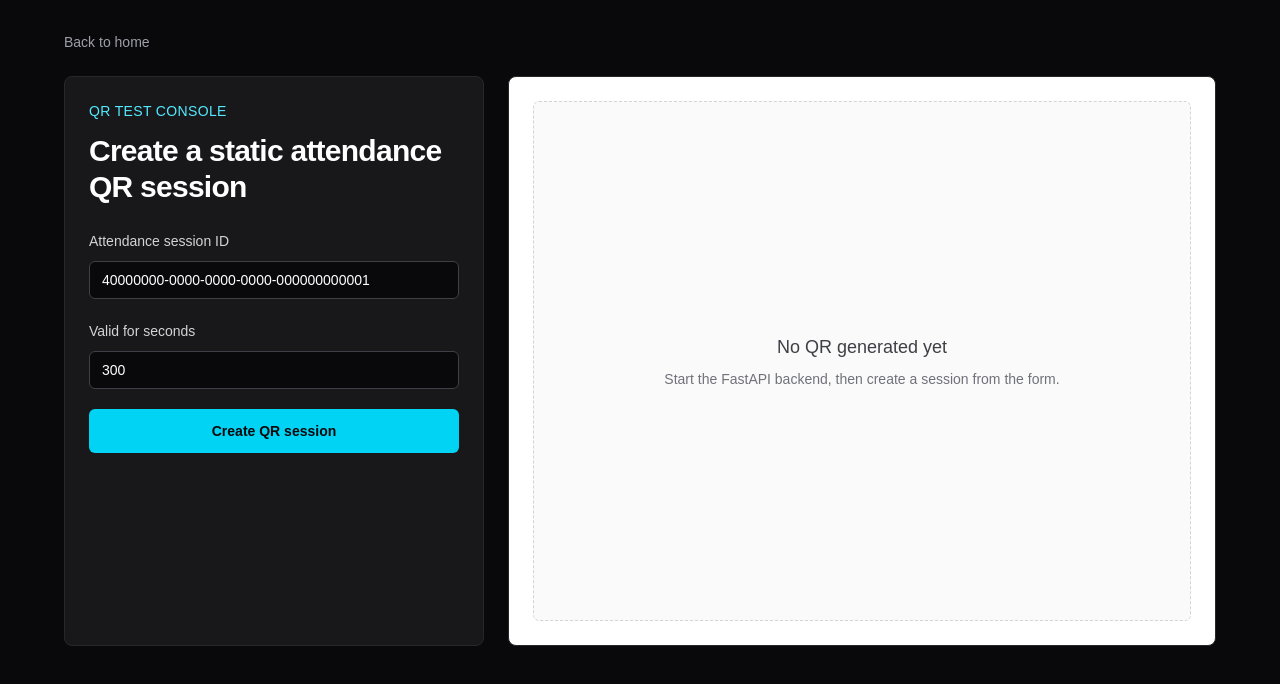
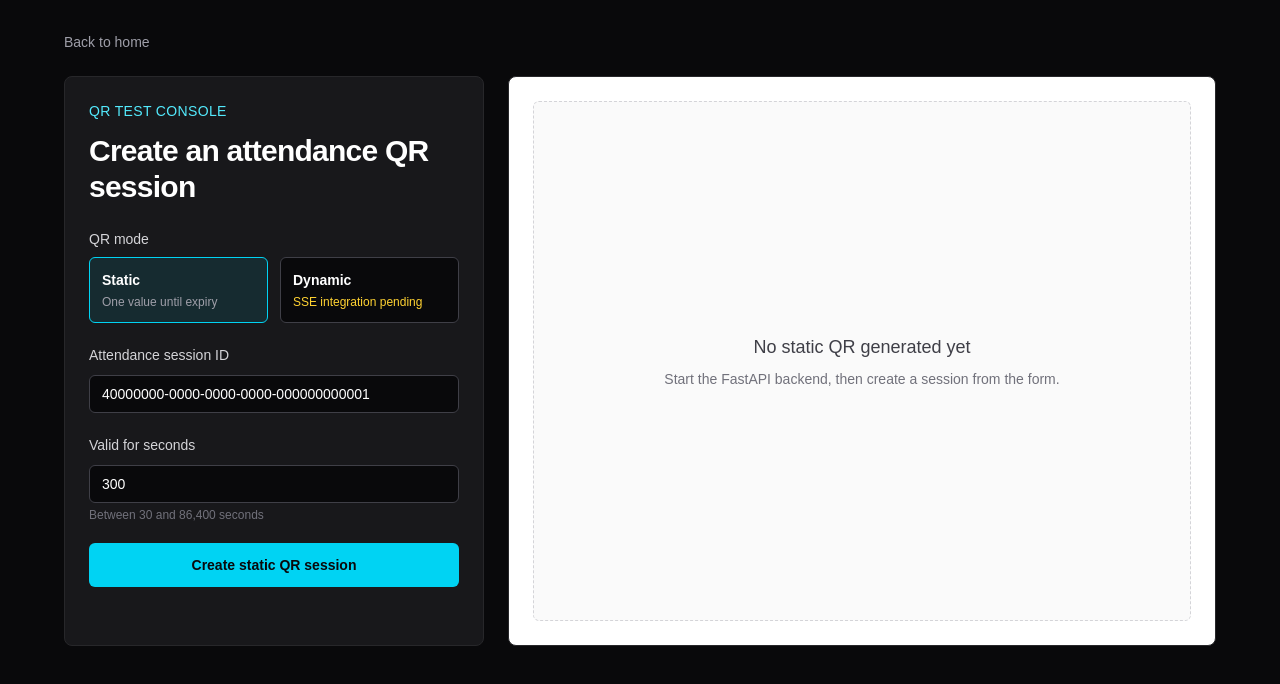
Before and after one commit to Smart-Attendance-Group-27/smart-attendance-platform, a Next.js app in the folder apps/web/: page /qr-test in a window 1280 px wide. Shown: the top 684 px of the page. Built offline with nearby package versions, Linux system fonts and the light colour scheme.

Commit message:
Test QR web page changes

```diff
--- a/apps/web/src/app/api/attendance-sessions/[sessionId]/qr-sessions/route.ts
+++ b/apps/web/src/app/api/attendance-sessions/[sessionId]/qr-sessions/route.ts
@@ -4,7 +4,9 @@ const CORE_BACKEND_URL =
   process.env.CORE_BACKEND_URL?.replace(/\/$/, "") ?? "http://127.0.0.1:8000";
 
 type QrSessionRequestBody = {
+  mode?: "static" | "dynamic";
   validForSeconds?: number;
+  refreshIntervalSeconds?: number;
 };
 
 function isQrSessionRequestBody(value: unknown): value is QrSessionRequestBody {
@@ -14,8 +16,13 @@ function isQrSessionRequestBody(value: unknown): value is QrSessionRequestBody {
 
   const candidate = value as Record<string, unknown>;
   return (
-    candidate.validForSeconds === undefined ||
-    typeof candidate.validForSeconds === "number"
+    (candidate.mode === undefined ||
+      candidate.mode === "static" ||
+      candidate.mode === "dynamic") &&
+    (candidate.validForSeconds === undefined ||
+      typeof candidate.validForSeconds === "number") &&
+    (candidate.refreshIntervalSeconds === undefined ||
+      typeof candidate.refreshIntervalSeconds === "number")
   );
 }
 
@@ -28,7 +35,7 @@ export async function POST(
 
   if (!isQrSessionRequestBody(requestBody)) {
     return NextResponse.json(
-      { detail: "Request body must contain numeric validForSeconds." },
+      { detail: "Request body contains invalid QR session fields." },
       { status: 400 },
     );
   }
--- a/apps/web/src/app/qr-test/page.tsx
+++ b/apps/web/src/app/qr-test/page.tsx
@@ -7,30 +7,36 @@ import { QRCodeSVG } from "qrcode.react";
 type QrSessionResponse = {
   qrSessionId: string;
   attendanceSessionId: string;
-  qrValue: string;
+  mode: QrMode;
+  qrValue: string | null;
+  refreshIntervalSeconds: number | null;
   status: string;
   validFrom: string;
   expiresAt: string;
 };
 
-const DEFAULT_ATTENDANCE_SESSION_ID =
-  "40000000-0000-0000-0000-000000000001";
+type QrMode = "static" | "dynamic";
+
+const DEFAULT_ATTENDANCE_SESSION_ID = "40000000-0000-0000-0000-000000000001";
 
 export default function QrTestPage() {
   const [sessionId, setSessionId] = useState(DEFAULT_ATTENDANCE_SESSION_ID);
   const [validForSeconds, setValidForSeconds] = useState("300");
+  const [mode, setMode] = useState<QrMode>("static");
   const [qrSession, setQrSession] = useState<QrSessionResponse | null>(null);
   const [isLoading, setIsLoading] = useState(false);
   const [error, setError] = useState("");
 
   const validityNumber = Number(validForSeconds);
   const canSubmit =
+    mode === "static" &&
     sessionId.trim().length > 0 &&
     Number.isInteger(validityNumber) &&
-    validityNumber >= 30;
+    validityNumber >= 30 &&
+    validityNumber <= 86400;
 
   const expiryLabel = useMemo(() => {
-    if (!qrSession) {
+    if (!qrSession?.qrValue) {
       return "";
     }
 
@@ -39,6 +45,12 @@ export default function QrTestPage() {
       timeStyle: "medium",
     }).format(new Date(qrSession.expiresAt));
   }, [qrSession]);
+
+  function selectMode(nextMode: QrMode) {
+    setMode(nextMode);
+    setQrSession(null);
+    setError("");
+  }
   const qrCodePayload = useMemo(() => {
     if (!qrSession) {
       return "";
@@ -68,6 +80,7 @@ export default function QrTestPage() {
             "Content-Type": "application/json",
           },
           body: JSON.stringify({
+            mode,
             validForSeconds: validityNumber,
           }),
         },
@@ -79,7 +92,13 @@ export default function QrTestPage() {
         throw new Error(data.detail ?? "QR generation failed");
       }
 
-      setQrSession(data as QrSessionResponse);
+      const createdSession = data as QrSessionResponse;
+
+      if (createdSession.mode === "static" && !createdSession.qrValue) {
+        throw new Error("The backend did not return a static QR value.");
+      }
+
+      setQrSession(createdSession);
     } catch (caughtError) {
       setError(
         caughtError instanceof Error ? caughtError.message : "Unexpected error",
@@ -102,10 +121,63 @@ export default function QrTestPage() {
               QR test console
             </p>
             <h1 className="mt-3 text-3xl font-semibold tracking-tight text-white">
-              Create a static attendance QR session
+              Create an attendance QR session
             </h1>
 
             <div className="mt-6 space-y-5">
+              <fieldset>
+                <legend className="text-sm font-medium text-zinc-300">
+                  QR mode
+                </legend>
+                <div className="mt-2 grid grid-cols-2 gap-3">
+                  <label
+                    className={`cursor-pointer rounded-md border p-3 transition ${
+                      mode === "static"
+                        ? "border-cyan-400 bg-cyan-400/10"
+                        : "border-zinc-700 bg-zinc-950 hover:border-zinc-500"
+                    }`}
+                  >
+                    <input
+                      checked={mode === "static"}
+                      className="sr-only"
+                      name="qrMode"
+                      onChange={() => selectMode("static")}
+                      type="radio"
+                      value="static"
+                    />
+                    <span className="block text-sm font-semibold text-white">
+                      Static
+                    </span>
+                    <span className="mt-1 block text-xs text-zinc-400">
+                      One value until expiry
+                    </span>
+                  </label>
+
+                  <label
+                    className={`cursor-pointer rounded-md border p-3 transition ${
+                      mode === "dynamic"
+                        ? "border-amber-400 bg-amber-400/10"
+                        : "border-zinc-700 bg-zinc-950 hover:border-zinc-500"
+                    }`}
+                  >
+                    <input
+                      checked={mode === "dynamic"}
+                      className="sr-only"
+                      name="qrMode"
+                      onChange={() => selectMode("dynamic")}
+                      type="radio"
+                      value="dynamic"
+                    />
+                    <span className="block text-sm font-semibold text-white">
+                      Dynamic
+                    </span>
+                    <span className="mt-1 block text-xs text-amber-300">
+                      SSE integration pending
+                    </span>
+                  </label>
+                </div>
+              </fieldset>
+
               <label className="block" htmlFor="sessionId">
                 <span className="text-sm font-medium text-zinc-300">
                   Attendance session ID
@@ -127,8 +199,14 @@ export default function QrTestPage() {
                   value={validForSeconds}
                   onChange={(event) => setValidForSeconds(event.target.value)}
                   inputMode="numeric"
+                  min={30}
+                  max={86400}
+                  type="number"
                   className="mt-2 w-full rounded-md border border-zinc-700 bg-zinc-950 px-3 py-2 text-sm text-white outline-none focus:border-cyan-400"
                 />
+                <span className="mt-1 block text-xs text-zinc-500">
+                  Between 30 and 86,400 seconds
+                </span>
               </label>
 
               <button
@@ -137,7 +215,11 @@ export default function QrTestPage() {
                 disabled={isLoading || !canSubmit}
                 className="w-full rounded-md bg-cyan-400 px-4 py-3 text-sm font-semibold text-zinc-950 transition hover:bg-cyan-300 disabled:cursor-not-allowed disabled:bg-zinc-700 disabled:text-zinc-400"
               >
-                {isLoading ? "Creating QR session..." : "Create QR session"}
+                {isLoading
+                  ? "Creating static QR session..."
+                  : mode === "dynamic"
+                    ? "Dynamic QR requires SSE"
+                    : "Create static QR session"}
               </button>
 
               {error ? (
@@ -150,7 +232,7 @@ export default function QrTestPage() {
 
           <div className="rounded-lg border border-zinc-800 bg-white p-6 text-zinc-950">
             <div className="flex min-h-[520px] items-center justify-center rounded-md border border-dashed border-zinc-300 bg-zinc-50 p-6">
-              {qrSession ? (
+              {qrSession && qrCodePayload ? (
                 <div className="flex w-full flex-col items-center text-center">
                   <QRCodeSVG
                     value={qrCodePayload}
@@ -160,7 +242,7 @@ export default function QrTestPage() {
                   />
 
                   <p className="mt-5 rounded-full bg-emerald-100 px-3 py-1 text-sm font-medium text-emerald-800">
-                    QR session active
+                    Static QR session active
                   </p>
                   <p className="mt-4 max-w-xl break-all text-sm text-zinc-600">
                     {qrSession.qrSessionId}
@@ -168,15 +250,22 @@ export default function QrTestPage() {
                   <p className="mt-2 text-sm text-zinc-500">
                     Expires {expiryLabel}
                   </p>
+                  <p className="mt-4 max-w-md text-sm text-zinc-600">
+                    Scan this code in the mobile app. The app will send it to
+                    the backend and show the verification result.
+                  </p>
                 </div>
               ) : (
                 <div className="text-center">
                   <p className="text-lg font-medium text-zinc-700">
-                    No QR generated yet
+                    {mode === "dynamic"
+                      ? "Dynamic QR display is not enabled yet"
+                      : "No static QR generated yet"}
                   </p>
                   <p className="mt-2 text-sm text-zinc-500">
-                    Start the FastAPI backend, then create a session from the
-                    form.
+                    {mode === "dynamic"
+                      ? "The upcoming SSE connection will stream rotating QR values here."
+                      : "Start the FastAPI backend, then create a session from the form."}
                   </p>
                 </div>
               )}
```
